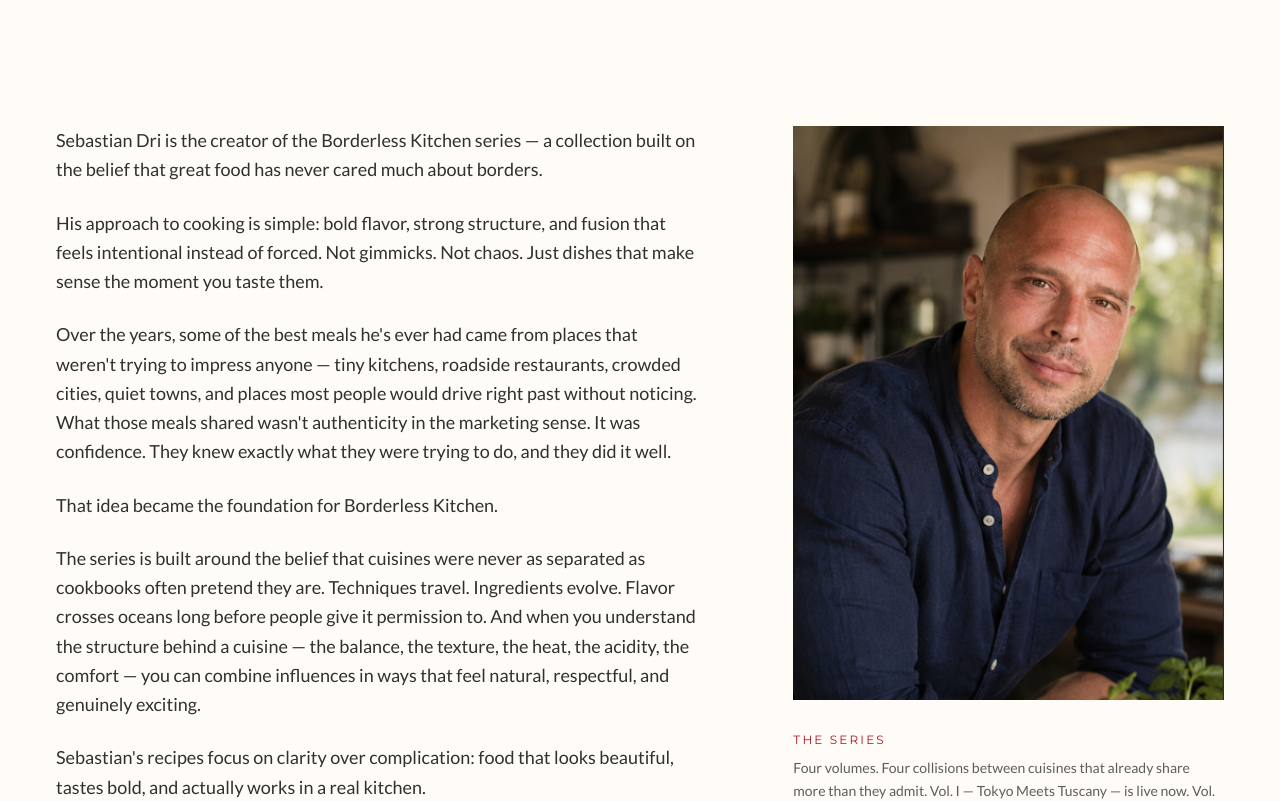
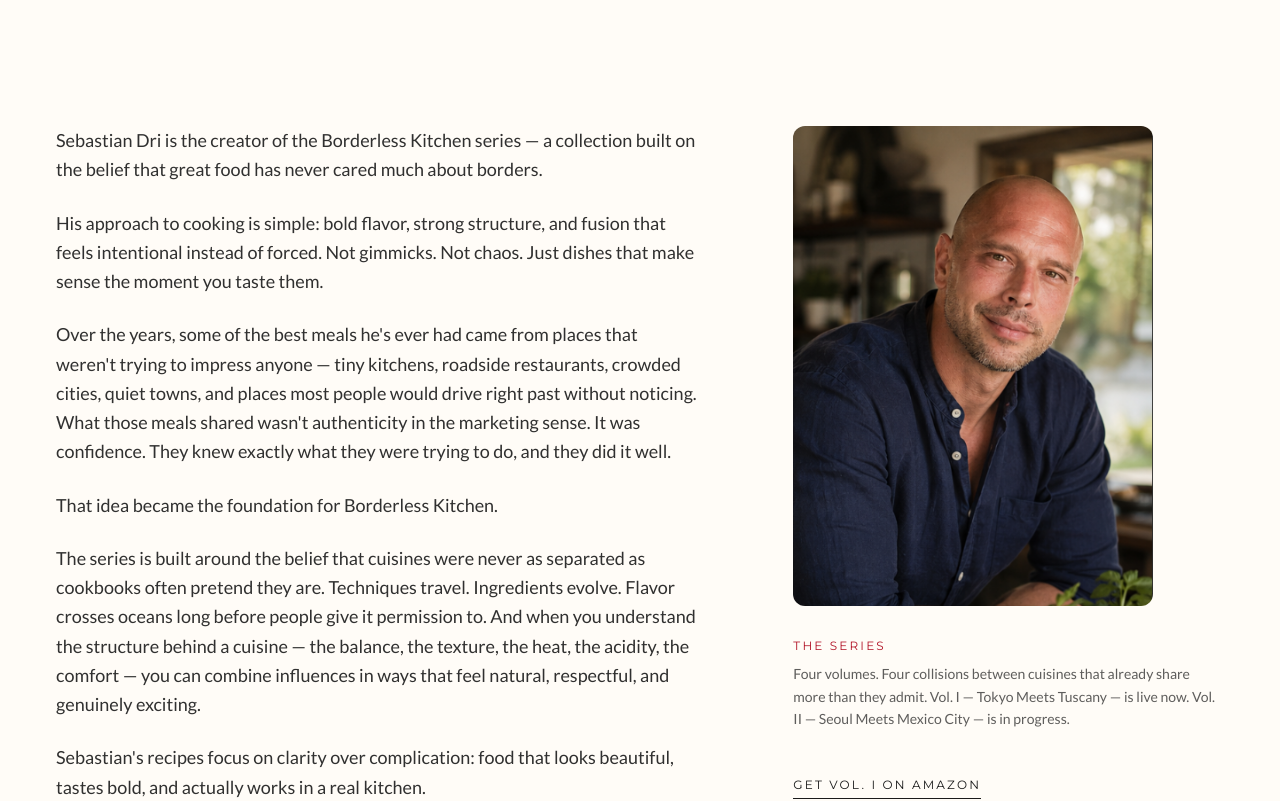
Before and after one commit to Sebas5417/borderless-kitchen, a Next.js app: page /about in a window 1280 px wide. Shown: the part 723-1524 px from the top of the page. Built offline with nearby package versions, Linux system fonts and the light colour scheme; no server answers.

Commit message:
fix: constrain author portrait to 360px max, rounded-xl, centered mobile

```diff
--- a/app/about/page.tsx
+++ b/app/about/page.tsx
@@ -75,16 +75,16 @@
               </div>
 
               {/* Portrait + aside */}
-              <div className="lg:col-span-5">
+              <div className="lg:col-span-5 flex flex-col items-center lg:items-start">
                 <div
-                  className="relative overflow-hidden mb-8"
+                  className="relative overflow-hidden rounded-xl mb-8 w-full max-w-[360px]"
                   style={{ aspectRatio: "3 / 4" }}
                 >
                   <Image
                     src="/images/author-photo.png"
                     alt="Sebastian Dri — author of the Borderless Kitchen series."
                     fill
-                    sizes="(min-width: 1024px) 40vw, 90vw"
+                    sizes="(min-width: 1024px) 360px, 90vw"
                     className="object-cover object-top"
                   />
                 </div>
```
